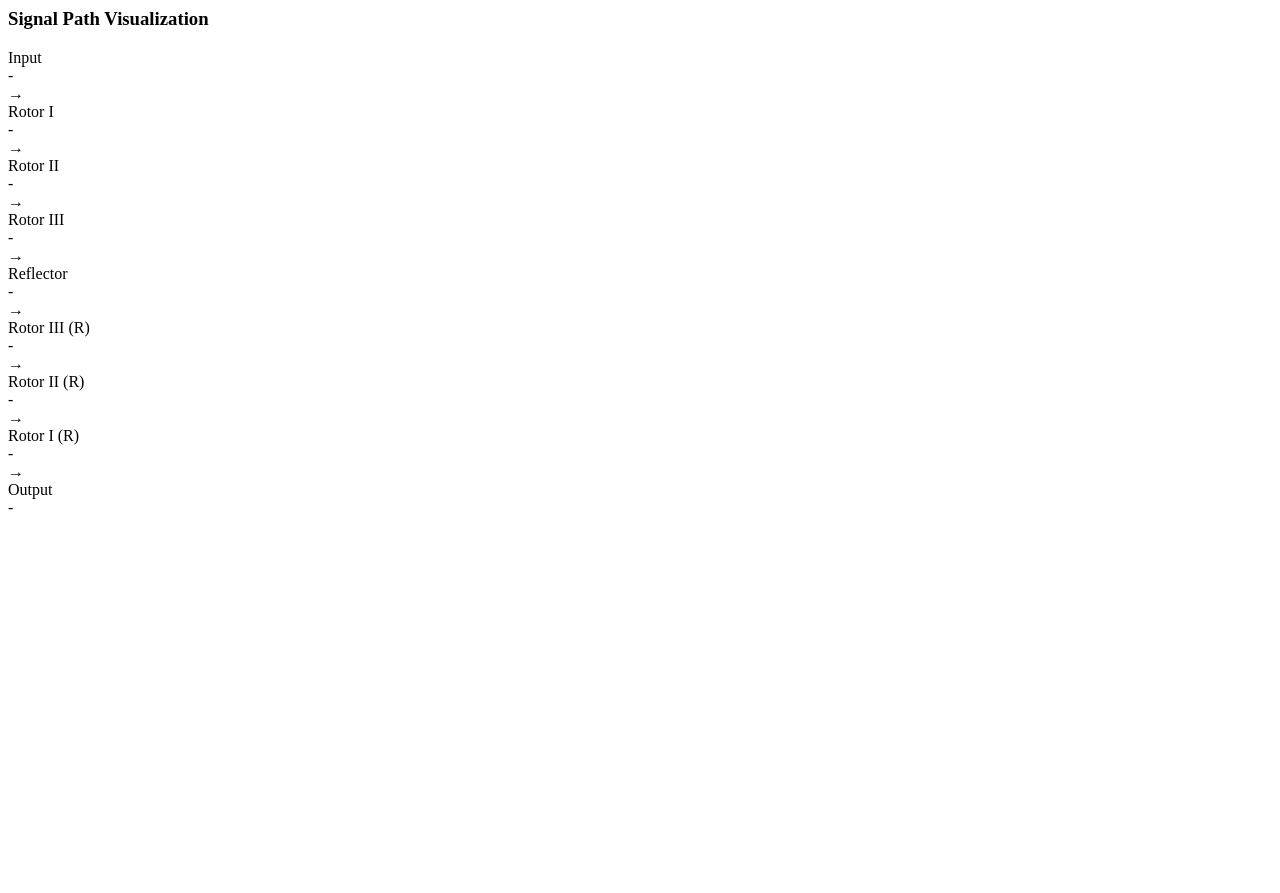
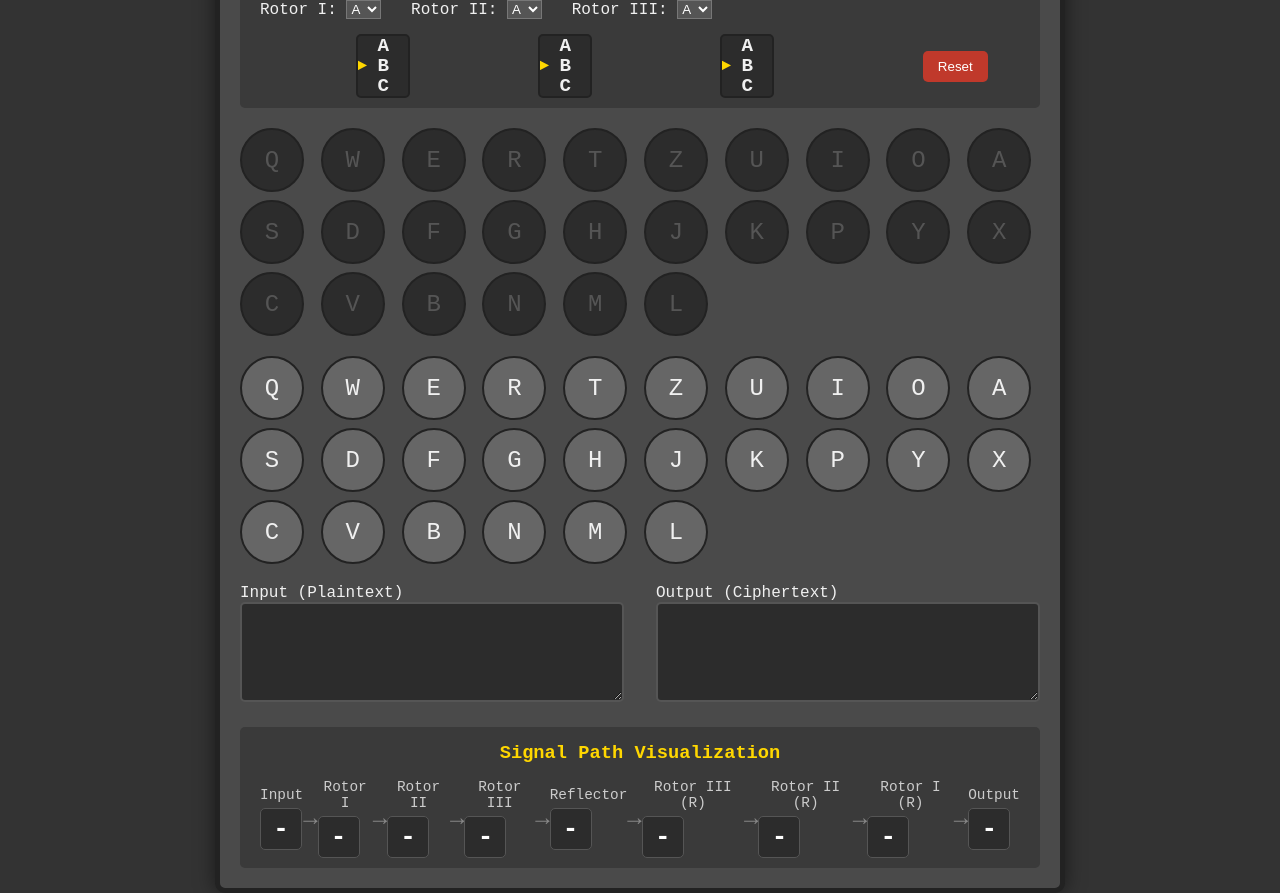
Before and after one commit to soul047/skdkfm-hflsh, a plain HTML site: page index.html in a window 1280 px wide. Before the commit the page ends 800 px from the top, so only its background shows below. Drawn offline with Linux system fonts and the light colour scheme.

Commit message:
로터 다이얼 시각화 기능 추가

```diff
--- a/index.html
+++ b/index.html
@@ -1,4 +1,58 @@
-<div class="visualizer-panel">
+<!DOCTYPE html>
+<html lang="ko">
+<head>
+    <meta charset="UTF-8">
+    <meta name="viewport" content="width=device-width, initial-scale=1.0">
+    <title>Enigma Machine</title>
+    <link rel="stylesheet" href="style.css">
+</head>
+<body>
+    <div class="enigma-machine">
+        <h1>Enigma Machine</h1>
+        <div class="settings">
+            <div class="rotor-settings">
+                <label>Rotor I: <select id="rotor1-pos"></select></label>
+                <label>Rotor II: <select id="rotor2-pos"></select></label>
+                <label>Rotor III: <select id="rotor3-pos"></select></label>
+            </div>
+
+            <div class="rotor-visuals">
+                <div class="rotor-housing">
+                    <div class="rotor-window">
+                        <div class="rotor-tape" id="rotor-tape-1"></div>
+                    </div>
+                </div>
+                <div class="rotor-housing">
+                    <div class="rotor-window">
+                        <div class="rotor-tape" id="rotor-tape-2"></div>
+                    </div>
+                </div>
+                <div class="rotor-housing">
+                    <div class="rotor-window">
+                        <div class="rotor-tape" id="rotor-tape-3"></div>
+                    </div>
+                </div>
+            </div>
+            <button id="reset-button">Reset</button>
+        </div>
+        <div class="display-panel">
+            <div id="lampboard" class="keyboard"></div>
+        </div>
+        <div class="keyboard-panel">
+            <div id="keyboard" class="keyboard"></div>
+        </div>
+        <div class="text-areas">
+            <div class="textarea-group">
+                <label for="input-text">Input (Plaintext)</label>
+                <textarea id="input-text" readonly></textarea>
+            </div>
+            <div class="textarea-group">
+                <label for="output-text">Output (Ciphertext)</label>
+                <textarea id="output-text" readonly></textarea>
+            </div>
+        </div>
+
+        <div class="visualizer-panel">
             <h3>Signal Path Visualization</h3>
             <div id="path-visualizer">
                 <div class="path-step">
--- a/script.js
+++ b/script.js
@@ -1,7 +1,7 @@
 document.addEventListener('DOMContentLoaded', () => {
     const ALPHABET = 'ABCDEFGHIJKLMNOPQRSTUVWXYZ';
 
-    // 실제 에니그마 I 로터 배선
+    // 로터 배선
     const ROTORS = {
         'I':   { wiring: 'EKMFLGDQVZNTOWYHXUSPAIBRCJ', notch: 'Q' },
         'II':  { wiring: 'AJDKSIRUXBLHWTMCQGZNPYFVOE', notch: 'E' },
@@ -9,47 +9,59 @@ document.addEventListener('DOMContentLoaded', () => {
     };
     const REFLECTOR_B = 'YRUHQSLDPXNGOKMIEBFZCWVJAT';
 
+    // 기본 DOM 요소
     const keyboardDiv = document.getElementById('keyboard');
     const lampboardDiv = document.getElementById('lampboard');
     const inputText = document.getElementById('input-text');
     const outputText = document.getElementById('output-text');
 
+    // 로터 설정
     let rotor1Pos = 0, rotor2Pos = 0, rotor3Pos = 0;
     const rotor1PosSelect = document.getElementById('rotor1-pos');
     const rotor2PosSelect = document.getElementById('rotor2-pos');
     const rotor3PosSelect = document.getElementById('rotor3-pos');
 
-    // 시각화 패널 DOM 요소 (새로 추가)
+    // ▼▼▼ 새로 추가된 시각화 요소 ▼▼▼
+    const tape1 = document.getElementById('rotor-tape-1');
+    const tape2 = document.getElementById('rotor-tape-2');
+    const tape3 = document.getElementById('rotor-tape-3');
+    const LETTER_HEIGHT = 20; // CSS에서 설정한 글자 높이
+
     const vis = {
         input: document.getElementById('vis-input'),
-        r1: document.getElementById('vis-r1'),
-        r2: document.getElementById('vis-r2'),
-        r3: document.getElementById('vis-r3'),
+        r1: document.getElementById('vis-r1'), r2: document.getElementById('vis-r2'), r3: document.getElementById('vis-r3'),
         ref: document.getElementById('vis-ref'),
-        r3r: document.getElementById('vis-r3r'),
-        r2r: document.getElementById('vis-r2r'),
-        r1r: document.getElementById('vis-r1r'),
+        r3r: document.getElementById('vis-r3r'), r2r: document.getElementById('vis-r2r'), r1r: document.getElementById('vis-r1r'),
         output: document.getElementById('vis-output')
     };
 
-    // 키보드 및 램프보드 생성
+    // 로터 테이프(Z-A-B-C...Z-A-B)를 생성하는 함수 (새로 추가)
+    function populateRotorTapes() {
+        [tape1, tape2, tape3].forEach(tape => {
+            tape.innerHTML = ''; // 비우기
+            // Z A B ... Y Z A (위아래로 여유분 추가)
+            const letters = [ALPHABET[25], ...ALPHABET.split(''), ALPHABET[0]];
+            letters.forEach(char => {
+                const span = document.createElement('span');
+                span.textContent = char;
+                tape.appendChild(span);
+            });
+        });
+    }
+
+    // 키보드/램프보드 생성
     const keyLayout = ['QWERTZUIO', 'ASDFGHJK', 'PYXCVBNML'];
-    let keyMap = {};
-
-    keyLayout.forEach((row, rowIndex) => {
+    keyLayout.forEach(row => {
         row.split('').forEach(char => {
-            keyMap[char] = { row: rowIndex };
             const keyElement = createKey(char);
             keyboardDiv.appendChild(keyElement);
-
             const lampElement = createKey(char);
             lampboardDiv.appendChild(lampElement);
-
             keyElement.addEventListener('click', () => processKeyPress(char));
         });
     });
 
-    // 로터 설정 드롭다운 메뉴 초기화
+    // 로터 설정 드롭다운 초기화
     ALPHABET.split('').forEach((char, index) => {
         [rotor1PosSelect, rotor2PosSelect, rotor3PosSelect].forEach(select => {
             const option = document.createElement('option');
@@ -67,20 +79,25 @@ document.addEventListener('DOMContentLoaded', () => {
         return key;
     }
 
-    // 시각화 패널 초기화 함수 (새로 추가)
     function resetVisualization() {
-        for (const key in vis) {
-            vis[key].textContent = '-';
-        }
+        for (const key in vis) { vis[key].textContent = '-'; }
     }
 
     function resetMachine() {
+        // 1. <select>에서 설정값 읽어오기
         rotor1Pos = parseInt(rotor1PosSelect.value);
         rotor2Pos = parseInt(rotor2PosSelect.value);
         rotor3Pos = parseInt(rotor3PosSelect.value);
+
+        // 2. 텍스트 창 비우기
         inputText.value = '';
         outputText.value = '';
-        resetVisualization(); // 리셋 시 시각화 패널도 초기화
+
+        // 3. 시각화 패널 비우기
+        resetVisualization();
+
+        // 4. 로터 다이얼 위치 업데이트 (수정됨)
+        updateRotorDisplays();
     }
 
     rotor1PosSelect.addEventListener('change', resetMachine);
@@ -88,7 +105,6 @@ document.addEventListener('DOMContentLoaded', () => {
     rotor3PosSelect.addEventListener('change', resetMachine);
     document.getElementById('reset-button').addEventListener('click', resetMachine);
 
-    // 실제 키보드 입력 처리
     document.addEventListener('keydown', (e) => {
         const char = e.key.toUpperCase();
         if (ALPHABET.includes(char)) {
@@ -96,29 +112,31 @@ document.addEventListener('DOMContentLoaded', () => {
         }
     });
 
-    // 화면의 드롭다운 메뉴를 업데이트하는 함수
+    // 화면 표시를 업데이트하는 함수 (크게 수정됨)
     function updateRotorDisplays() {
+        // 1. 드롭다운 메뉴 값 업데이트
         rotor1PosSelect.value = rotor1Pos;
         rotor2PosSelect.value = rotor2Pos;
         rotor3PosSelect.value = rotor3Pos;
+
+        // 2. 시각적 다이얼(테이프) 위치 업데이트
+        // (pos + 1) * LETTER_HEIGHT 만큼 위로 이동
+        // 'A'(pos=0)일 때, 1 * 20 = 20px 이동 (테이프의 'A'가 중앙에 옴)
+        // 'B'(pos=1)일 때, 2 * 20 = 40px 이동 (테이프의 'B'가 중앙에 옴)
+        tape1.style.transform = `translateY(-${(rotor1Pos + 1) * LETTER_HEIGHT}px)`;
+        tape2.style.transform = `translateY(-${(rotor2Pos + 1) * LETTER_HEIGHT}px)`;
+        tape3.style.transform = `translateY(-${(rotor3Pos + 1) * LETTER_HEIGHT}px)`;
     }
 
     function processKeyPress(char) {
-        // 1. 로터 회전 (암호화 전에 먼저 회전)
         rotateRotors();
-        updateRotorDisplays(); // 회전된 로터 위치를 화면에 반영
+        updateRotorDisplays(); // 회전 결과를 시각화에 바로 반영
 
-        // 2. 암호화 및 시각화 데이터 가져오기 (수정됨)
         const { finalChar, path } = enigmaEncryptAndVisualize(char);
 
-        // 3. 시각화 패널 업데이트 (새로 추가)
         updateVisualization(path);
-
-        // 4. 화면 업데이트
         inputText.value += char;
         outputText.value += finalChar;
-
-        // 5. 램프 켜기
         lightLamp(finalChar);
     }
 
@@ -136,13 +154,11 @@ document.addEventListener('DOMContentLoaded', () => {
         rotor1Pos = (rotor1Pos + 1) % 26;
     }
 
-    // 암호화와 동시에 경로를 추적하도록 함수 수정
     function enigmaEncryptAndVisualize(char) {
         const path = [];
         let charIndex = ALPHABET.indexOf(char);
         path.push(ALPHABET[charIndex]); // 0: Input
 
-        // 로터를 통과하는 경로 (오른쪽 -> 왼쪽)
         charIndex = passThroughRotor(charIndex, ROTORS['I'], rotor1Pos, false);
         path.push(ALPHABET[charIndex]); // 1: Rotor I
         charIndex = passThroughRotor(charIndex, ROTORS['II'], rotor2Pos, false);
@@ -150,11 +166,9 @@ document.addEventListener('DOMContentLoaded', () => {
         charIndex = passThroughRotor(charIndex, ROTORS['III'], rotor3Pos, false);
         path.push(ALPHABET[charIndex]); // 3: Rotor III
 
-        // 반사판
         charIndex = ALPHABET.indexOf(REFLECTOR_B[charIndex]);
         path.push(ALPHABET[charIndex]); // 4: Reflector
 
-        // 로터를 통과하는 경로 (왼쪽 -> 오른쪽)
         charIndex = passThroughRotor(charIndex, ROTORS['III'], rotor3Pos, true);
         path.push(ALPHABET[charIndex]); // 5: Rotor III (R)
         charIndex = passThroughRotor(charIndex, ROTORS['II'], rotor2Pos, true);
@@ -180,16 +194,11 @@ document.addEventListener('DOMContentLoaded', () => {
         return (exitIndex - offset + 26) % 26;
     }
 
-    // 시각화 패널 업데이트 함수 (새로 추가)
     function updateVisualization(path) {
         vis.input.textContent = path[0];
-        vis.r1.textContent = path[1];
-        vis.r2.textContent = path[2];
-        vis.r3.textContent = path[3];
+        vis.r1.textContent = path[1]; vis.r2.textContent = path[2]; vis.r3.textContent = path[3];
         vis.ref.textContent = path[4];
-        vis.r3r.textContent = path[5];
-        vis.r2r.textContent = path[6];
-        vis.r1r.textContent = path[7];
+        vis.r3r.textContent = path[5]; vis.r2r.textContent = path[6]; vis.r1r.textContent = path[7];
         vis.output.textContent = path[8];
     }
 
@@ -201,6 +210,7 @@ document.addEventListener('DOMContentLoaded', () => {
         }, 300);
     }
 
-    // 초기화
-    resetMachine();
+    // --- 앱 시작 시 실행 ---
+    populateRotorTapes(); // 로터 다이얼(테이프) 생성
+    resetMachine(); // 기계 초기화
 });
--- a/style.css
+++ b/style.css
@@ -32,6 +32,7 @@ h1 {
     background: #3a3a3a;
     padding: 10px;
     border-radius: 5px;
+flex-wrap: wrap; /* 요소들이 여러 줄에 걸쳐 정렬되도록 함 */
 }
 
 .settings label {
@@ -162,4 +163,63 @@ textarea {
     font-size: 1.5em;
     color: #888;
 }
-/* ▲▲▲ 여기까지 추가 ▲▲▲ */
+
+.rotor-settings {
+    width: 100%; /* 설정 드롭다운이 꽉 차게 */
+    margin-bottom: 15px;
+}
+
+.rotor-visuals {
+    display: flex;
+    justify-content: space-around;
+    width: 70%; /* 리셋 버튼 옆 공간을 차지 */
+}
+
+.rotor-housing {
+    text-align: center;
+}
+
+/* 로터의 '창' (현재 글자만 보임) */
+.rotor-window {
+    width: 50px;
+    height: 60px; /* 20px짜리 글자 3개를 보여줄 높이 */
+    background-color: #2c2c2c;
+    border: 2px solid #222;
+    border-radius: 5px;
+    overflow: hidden; /* 이 창 밖의 글자들은 숨김 */
+    position: relative;
+    font-size: 1.2em;
+    line-height: 20px; /* 글자 하나의 높이 */
+}
+
+/* 현재 위치를 가리키는 노란색 화살표 */
+.rotor-window::before {
+    content: '►';
+    color: #ffd700;
+    position: absolute;
+    left: -5px;
+    top: 50%;
+    transform: translateY(-50%);
+    font-size: 1.2em;
+    z-index: 10;
+}
+
+/* 알파벳 '테이프' (Z-A-B-C-D...) */
+.rotor-tape {
+    width: 100%;
+    display: flex;
+    flex-direction: column;
+    align-items: center;
+    /* 이 transition이 회전 애니메이션을 만듭니다! */
+    transition: transform 0.2s ease-in-out;
+}
+
+/* 테이프 안의 개별 알파벳 */
+.rotor-tape span {
+    width: 100%;
+    height: 20px; /* 창의 line-height와 일치 */
+    text-align: center;
+    color: #f0f0f0;
+    font-weight: bold;
+    flex-shrink: 0; /* 글자가 찌그러지지 않게 함 */
+}
```
